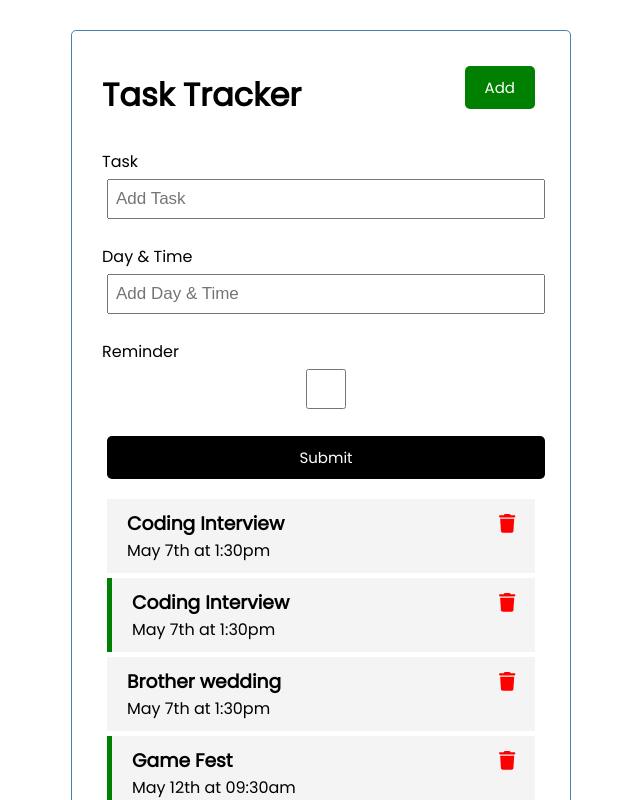
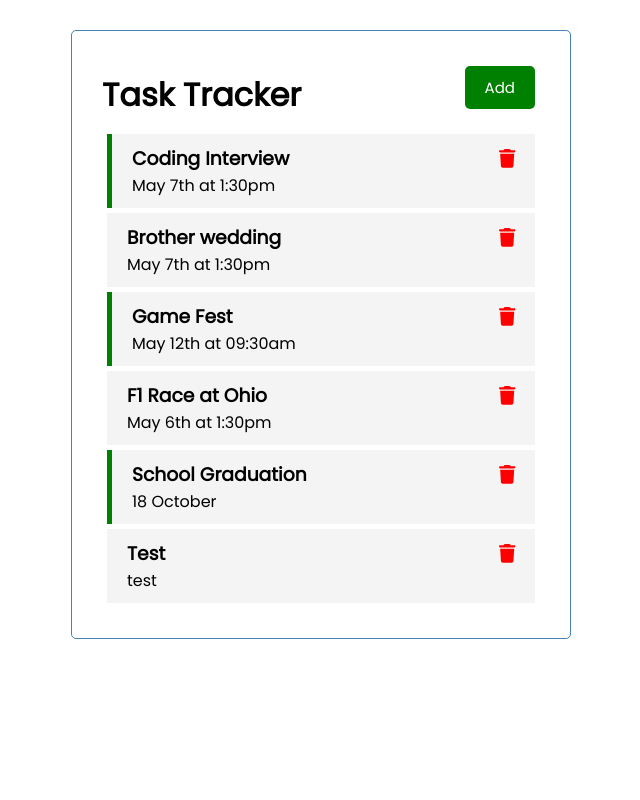
Before and after one commit to ryhnAtmdja/task-tracker, an Angular app: page / in a window 1280 px wide. Shown: the top 800 px of the page, without its empty margins (319-959 px from the left). Built offline with nearby package versions, Linux system fonts and the light colour scheme; data requests are answered from the project's data file.

Commit message:
toggle show/hidden form

```diff
--- a/db.json
+++ b/db.json
@@ -1,11 +1,5 @@
 {
   "tasks": [
-    {
-      "id": 1,
-      "text": "Coding Interview",
-      "day": "May 7th at 1:30pm",
-      "reminder": false
-    },
     {
       "id": 2,
       "text": "Coding Interview",
--- a/src/app/components/add-task/add-task.component.html
+++ b/src/app/components/add-task/add-task.component.html
@@ -1,4 +1,4 @@
-<form action="" (ngSubmit)="onSubmit()">
+<form (ngSubmit)="onSubmit()" *ngIf="showAddTask">
   <div class="form-control">
     <label for="task">Task</label>
     <input
--- a/src/app/components/add-task/add-task.component.ts
+++ b/src/app/components/add-task/add-task.component.ts
@@ -1,5 +1,7 @@
 import { Component, OnInit, Output, EventEmitter } from '@angular/core';
 import { Tasks } from '../../Tasks';
+import { UiService } from 'src/app/services/ui.service';
+import { Subscription } from 'rxjs';
 
 @Component({
   selector: 'app-add-task',
@@ -13,10 +15,16 @@ export class AddTaskComponent implements OnInit {
   'text': string;
   'day': string;
   'reminder': boolean;
+  'showAddTask': boolean;
+  'subscription': Subscription;
 
-  constructor() {}
+  constructor(private uiService: UiService) {}
 
-  ngOnInit(): void {}
+  ngOnInit(): void {
+    this.subscription = this.uiService.onToggle().subscribe((value) => {
+      this.showAddTask = value;
+    });
+  }
 
   onSubmit() {
     if (!this.text) {
--- a/src/app/components/header/header.component.ts
+++ b/src/app/components/header/header.component.ts
@@ -1,4 +1,4 @@
-import { Component, OnInit } from '@angular/core';
+import { Component, OnInit, Output, EventEmitter } from '@angular/core';
 import { UiService } from 'src/app/services/ui.service';
 import { Subscription } from 'rxjs';
 
```
